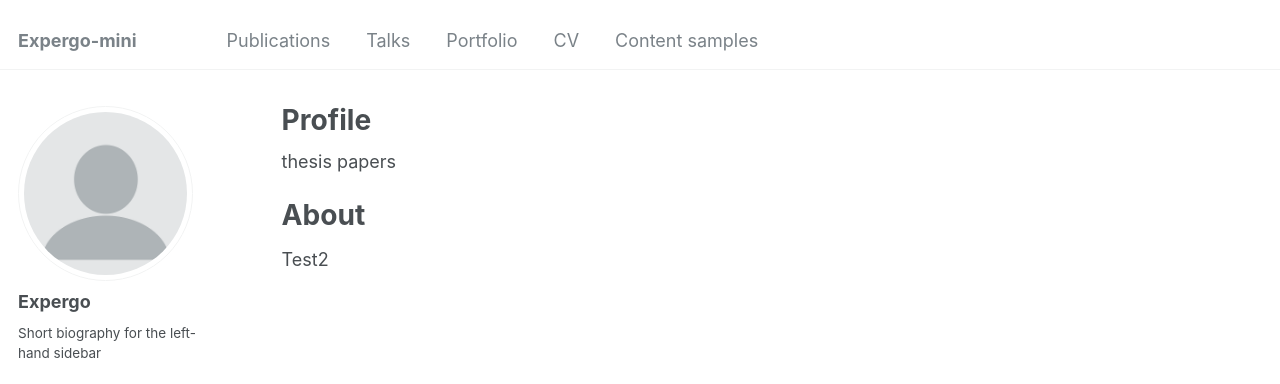
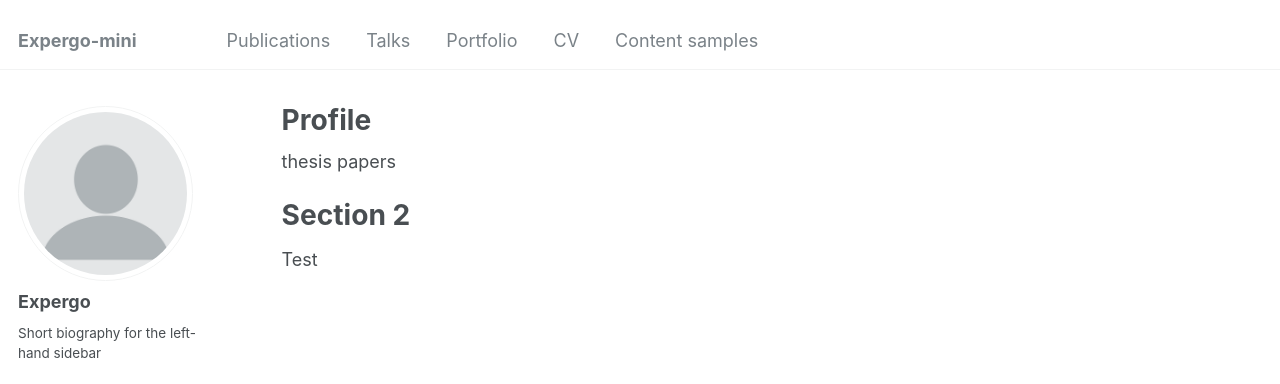
Before and after one commit to expergo-mini/expergo-mini.github.io, a Jekyll site: the page built from _pages/about.md, in a window 1280 px wide. Shown: the top 384 px of the page. Built offline with Jekyll 4.4.1, drawn with Linux system fonts in a browser that asks for light colours; some web fonts are replaced.

Commit message:
Update about.md

```diff
--- a/_pages/about.md
+++ b/_pages/about.md
@@ -10,6 +10,6 @@ redirect_from:
 thesis
 papers
 
-About
+Section 2
 ======
-Test2
+Test
```
